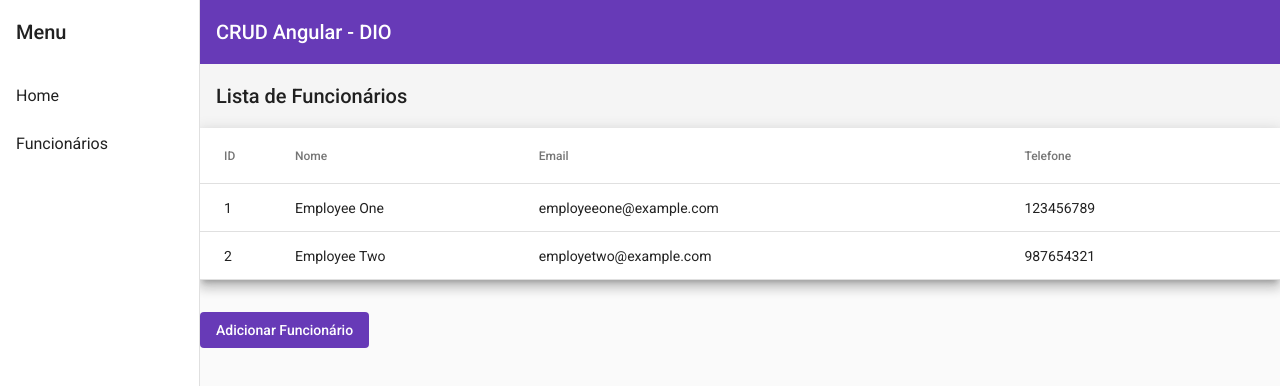
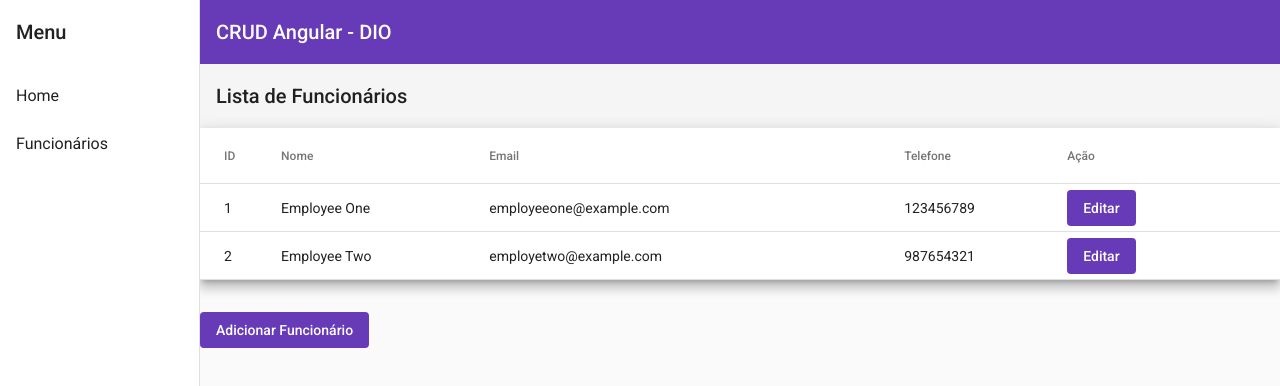
Before and after one commit to FelipeSoller/crud-angular, an Angular app: page /employees in a window 1280 px wide. Shown: the top 386 px of the page. Built offline with nearby package versions, Linux system fonts and the light colour scheme.

Commit message:
refactor: Adição do botão de editar funcionário

```diff
--- a/src/app/employee/employee-list/employee-list/employee-list.component.html
+++ b/src/app/employee/employee-list/employee-list/employee-list.component.html
@@ -5,23 +5,28 @@
     <table mat-table [dataSource]="employees" class="mat-elevation-z8">
 
       <ng-container matColumnDef="id">
-        <th mat-header-cell *matHeaderCellDef> ID </th>
+        <th mat-header-cell *matHeaderCellDef>ID</th>
         <td mat-cell *matCellDef="let employee"> {{ employee.id }} </td>
       </ng-container>
 
       <ng-container matColumnDef="nome">
-        <th mat-header-cell *matHeaderCellDef> Nome </th>
+        <th mat-header-cell *matHeaderCellDef>Nome</th>
         <td mat-cell *matCellDef="let employee"> {{ employee.name }} </td>
       </ng-container>
 
       <ng-container matColumnDef="email">
-        <th mat-header-cell *matHeaderCellDef> Email </th>
+        <th mat-header-cell *matHeaderCellDef>Email</th>
         <td mat-cell *matCellDef="let employee"> {{ employee.email }} </td>
       </ng-container>
 
       <ng-container matColumnDef="telefone">
-        <th mat-header-cell *matHeaderCellDef> Telefone </th>
+        <th mat-header-cell *matHeaderCellDef>Telefone</th>
         <td mat-cell *matCellDef="let employee"> {{ employee.phone }} </td>
+      </ng-container>
+
+      <ng-container matColumnDef="acao">
+        <th mat-header-cell *matHeaderCellDef>Ação</th>
+        <td mat-cell *matCellDef="let employee"><a color="primary" mat-flat-button [routerLink]="['employees/edit', employee.id]">Editar</a></td>
       </ng-container>
 
       <tr mat-header-row *matHeaderRowDef="displayedColumns"></tr>
@@ -29,6 +34,6 @@
     </table>
   </div>
   <div class="button">
-    <button mat-flat-button color="primary" routerLink="/employees/add">Adicionar Funcionário</button>
+    <a mat-flat-button color="primary" routerLink="/employees/add">Adicionar Funcionário</a>
   </div>
 </div>
--- a/src/app/employee/employee-list/employee-list/employee-list.component.ts
+++ b/src/app/employee/employee-list/employee-list/employee-list.component.ts
@@ -12,7 +12,7 @@ export class EmployeeListComponent implements OnInit {
 
   employees: Employee[];
 
-  displayedColumns = ['id', 'nome', 'email', 'telefone']
+  displayedColumns = ['id', 'nome', 'email', 'telefone', 'acao']
 
   constructor(private employeeService: EmployeeService) { }
 
```
